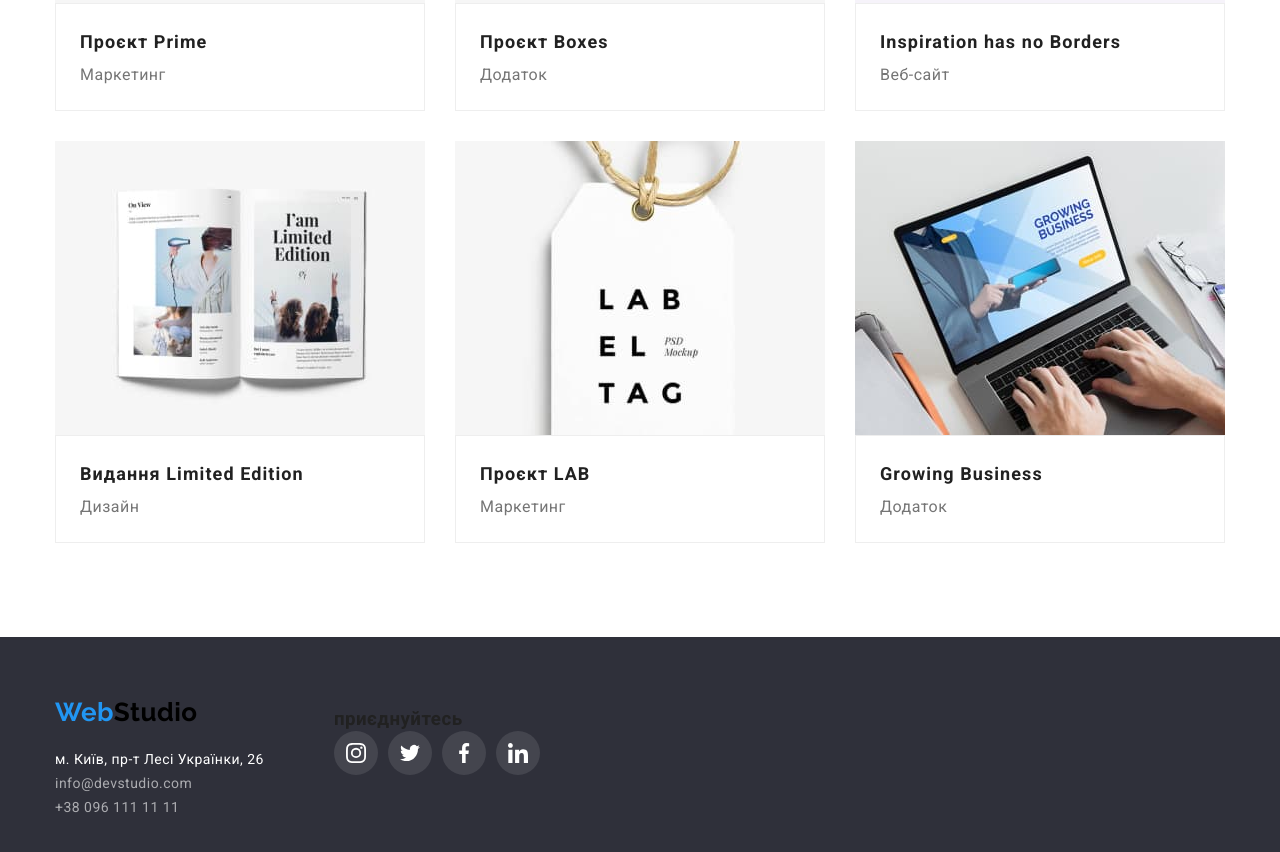
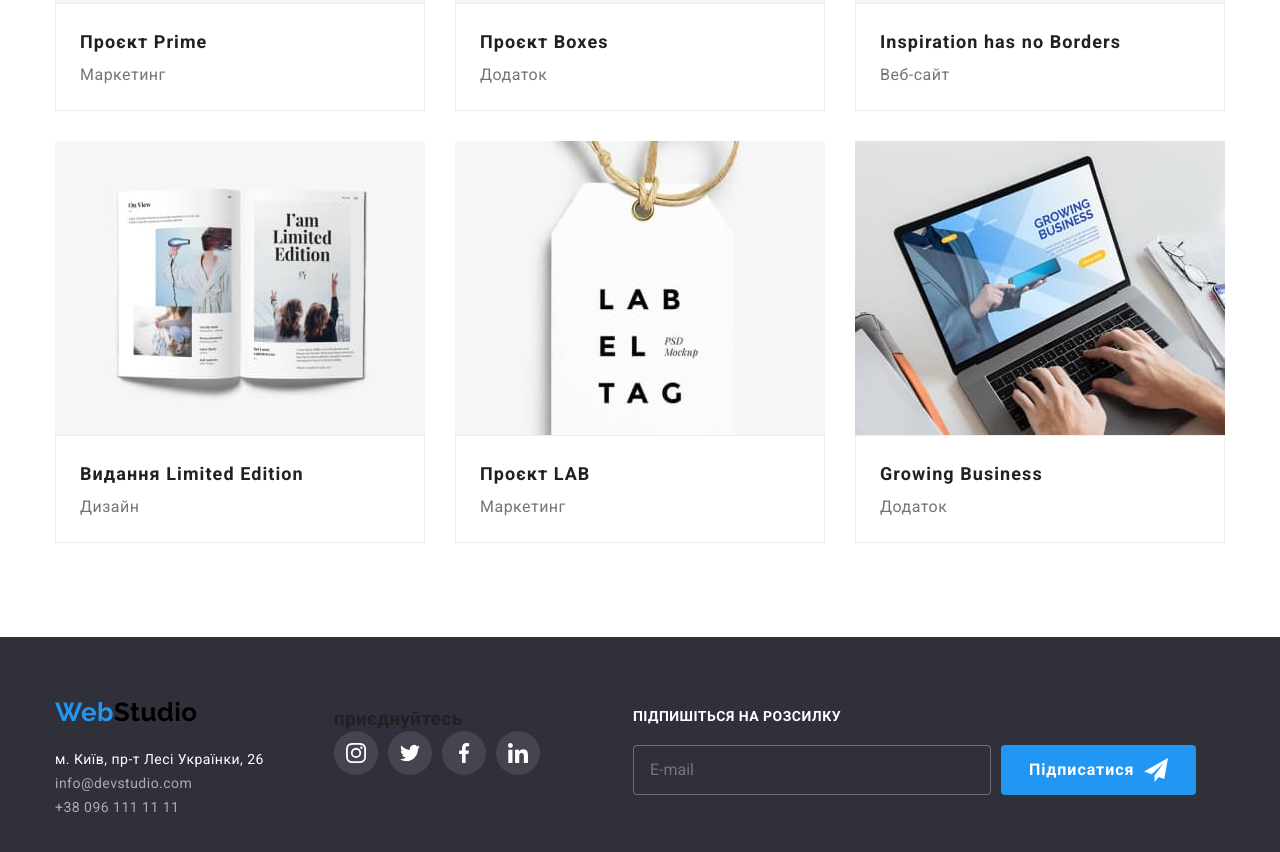
Before and after one commit to koksich/goit-markup-hw-06, a plain HTML site: page portfolio.html in a window 1280 px wide. Shown: the part 986-1838 px from the top of the page. Drawn offline with nearby package versions, Linux system fonts and the light colour scheme.

Commit message:
Add subscription field in portfolio page

```diff
--- a/portfolio.html
+++ b/portfolio.html
@@ -287,7 +287,26 @@
 
 				</ul>
 			</div>
+
+			<div class="subscribe">
+				<h3 class="footer-titles">Підпишіться на розсилку</h3>
+				<form class="subscr-field" autocomplete="off">
+					<div class="subscr-form">
+						<label class="subscr-label" for="email"></label>
+						<input class="subscr-input" type="email" name="email" id="email" placeholder="E-mail">
+					</div>
+
+					<button class="subscr-btn" type="submit">Підписатися
+						<svg class="subscr-icon" width="24px" height="24px">
+							<use href="./images/icons.svg#icon-send"></use>
+						</svg>
+					</button>
+				</form>
+			</div>
 		</div>
+
+
+
 	</footer>
 </body>
 
```
